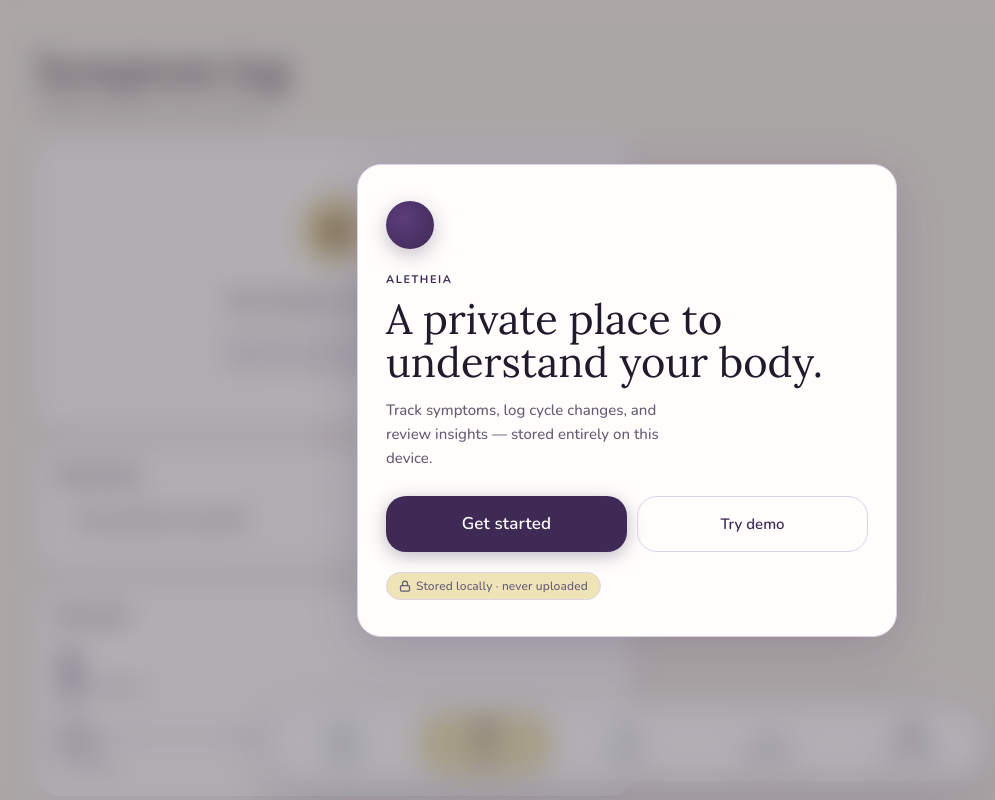
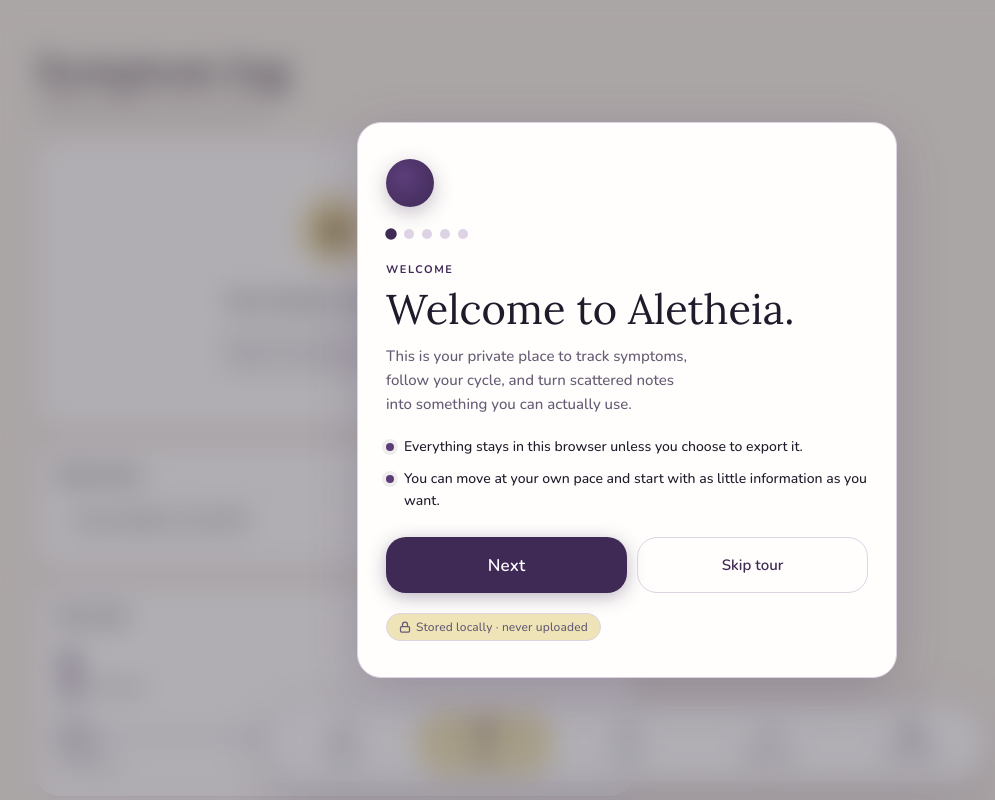
Before and after one commit to AyaanBhatti-dotcom/Aletheia, a React (Vite) app in the folder aletheia/: page /log in a window 1280 px wide. Shown: the top 800 px of the page, without its empty margins (13-1008 px from the left). Built offline with nearby package versions, Linux system fonts and the light colour scheme.

Commit message:
Added Welcome Tour

```diff
--- a/aletheia/src/App.css
+++ b/aletheia/src/App.css
@@ -41,6 +41,25 @@
   box-shadow: 0 6px 20px rgba(63, 42, 86, 0.3);
 }
 
+.onboarding-progress {
+  display: flex;
+  gap: 8px;
+  margin: 0 0 22px;
+}
+
+.onboarding-progress__dot {
+  width: 10px;
+  height: 10px;
+  border-radius: 999px;
+  background: var(--color-border);
+  transition: transform 180ms ease, background 180ms ease;
+}
+
+.onboarding-progress__dot--active {
+  background: var(--color-primary);
+  transform: scale(1.15);
+}
+
 .onboarding-kicker {
   margin: 0 0 8px;
   color: var(--color-primary);
@@ -65,6 +84,32 @@
   line-height: 1.6;
   max-width: 34ch;
   font-weight: 500;
+}
+
+.onboarding-notes {
+  display: grid;
+  gap: 10px;
+  margin-top: 20px;
+}
+
+.onboarding-note {
+  display: flex;
+  gap: 10px;
+  align-items: flex-start;
+  color: var(--color-text);
+  font-size: 14px;
+  line-height: 1.55;
+  font-weight: 500;
+}
+
+.onboarding-note__mark {
+  width: 8px;
+  height: 8px;
+  margin-top: 7px;
+  border-radius: 999px;
+  background: var(--color-primary-light);
+  box-shadow: 0 0 0 4px rgba(63, 42, 86, 0.08);
+  flex-shrink: 0;
 }
 
 .onboarding-actions {
@@ -210,6 +255,17 @@
   }
 }
 
+@media (max-width: 560px) {
+  .onboarding-actions {
+    flex-direction: column;
+  }
+
+  .onboarding-actions .btn-primary,
+  .onboarding-actions .btn-secondary {
+    width: 100%;
+  }
+}
+
 @media (min-width: 960px) {
   .page-content {
     padding: 48px 40px 100px;
--- a/aletheia/src/App.jsx
+++ b/aletheia/src/App.jsx
@@ -62,6 +62,58 @@
 ]
 
 const ONBOARDING_STORAGE_KEY = 'aletheia-onboarding-complete'
+const tourSteps = [
+  {
+    eyebrow: 'Welcome',
+    title: 'Welcome to Aletheia.',
+    body:
+      'This is your private place to track symptoms, follow your cycle, and turn scattered notes into something you can actually use.',
+    highlights: [
+      'Everything stays in this browser unless you choose to export it.',
+      'You can move at your own pace and start with as little information as you want.',
+    ],
+  },
+  {
+    eyebrow: 'Track',
+    title: 'Log symptoms and cycle changes day by day.',
+    body:
+      'Use Symptom log for pain, body areas, notes, and photos. Use Cycle to record flow, discharge, pain scales, and the calendar view.',
+    highlights: [
+      'Tap dates in the cycle calendar to jump into a specific day.',
+      'Your entries build a timeline you can browse later in All logs.',
+    ],
+  },
+  {
+    eyebrow: 'Review',
+    title: 'Open past logs and look for patterns.',
+    body:
+      'The dashboard gives you a quick summary, while Insights turns your entries into flare history, top symptoms, phase pain, and 30-day averages.',
+    highlights: [
+      'Recent activity on the home screen opens into full entry details.',
+      'Insights becomes more useful as you log more days.',
+    ],
+  },
+  {
+    eyebrow: 'Export',
+    title: 'Create a PDF report when you need to share context.',
+    body:
+      'From the dashboard, use Export report to generate a local PDF with your symptom timeline, cycle summary, and pattern overview.',
+    highlights: [
+      'Reports are generated on your device.',
+      'You can also export raw data from Settings as JSON.',
+    ],
+  },
+  {
+    eyebrow: 'Privacy',
+    title: 'Privacy and encryption are built into the app.',
+    body:
+      'Settings lets you activate encryption with a passphrase, export or clear data, and review the privacy notice for how everything is stored.',
+    highlights: [
+      'Data is stored locally in this browser.',
+      'No entries are transmitted to a server by default.',
+    ],
+  },
+]
 
 function App() {
   const { isDemoMode, toggleDemo } = useDemo()
@@ -69,6 +121,7 @@
   const [showOnboarding, setShowOnboarding] = useState(
     () => !localStorage.getItem(ONBOARDING_STORAGE_KEY),
   )
+  const [tourStep, setTourStep] = useState(0)
 
   function completeOnboarding(enableDemoMode) {
     if (enableDemoMode && !isDemoMode) {
@@ -84,21 +137,54 @@
         <div className="onboarding-screen">
           <div className="onboarding-panel">
             <div className="onboarding-orb" aria-hidden="true" />
-            <p className="onboarding-kicker">Aletheia</p>
-            <h1 className="onboarding-title">A private place to understand your body.</h1>
-            <p className="onboarding-copy">
-              Track symptoms, log cycle changes, and review insights — stored entirely on this device.
-            </p>
+            <div className="onboarding-progress">
+              {tourSteps.map((step, index) => (
+                <span
+                  key={step.title}
+                  className={`onboarding-progress__dot${index === tourStep ? ' onboarding-progress__dot--active' : ''}`}
+                />
+              ))}
+            </div>
+            <p className="onboarding-kicker">{tourSteps[tourStep].eyebrow}</p>
+            <h1 className="onboarding-title">{tourSteps[tourStep].title}</h1>
+            <p className="onboarding-copy">{tourSteps[tourStep].body}</p>
+            <div className="onboarding-notes">
+              {tourSteps[tourStep].highlights.map((item) => (
+                <div key={item} className="onboarding-note">
+                  <span className="onboarding-note__mark" aria-hidden="true" />
+                  <span>{item}</span>
+                </div>
+              ))}
+            </div>
             <div className="onboarding-actions">
-              <button type="button" className="btn-primary" onClick={() => completeOnboarding(false)}>
-                Get started
-              </button>
+              {tourStep > 0 && (
+                <button
+                  type="button"
+                  className="btn-secondary"
+                  onClick={() => setTourStep((currentStep) => currentStep - 1)}
+                >
+                  Back
+                </button>
+              )}
+              {tourStep < tourSteps.length - 1 ? (
+                <button
+                  type="button"
+                  className="btn-primary"
+                  onClick={() => setTourStep((currentStep) => currentStep + 1)}
+                >
+                  Next
+                </button>
+              ) : (
+                <button type="button" className="btn-primary" onClick={() => completeOnboarding(false)}>
+                  Get started
+                </button>
+              )}
               <button
                 type="button"
                 className="btn-secondary"
-                onClick={() => completeOnboarding(true)}
+                onClick={() => (tourStep === tourSteps.length - 1 ? completeOnboarding(true) : completeOnboarding(false))}
               >
-                Try demo
+                {tourStep === tourSteps.length - 1 ? 'Try demo' : 'Skip tour'}
               </button>
             </div>
             <div className="onboarding-footer">
```
